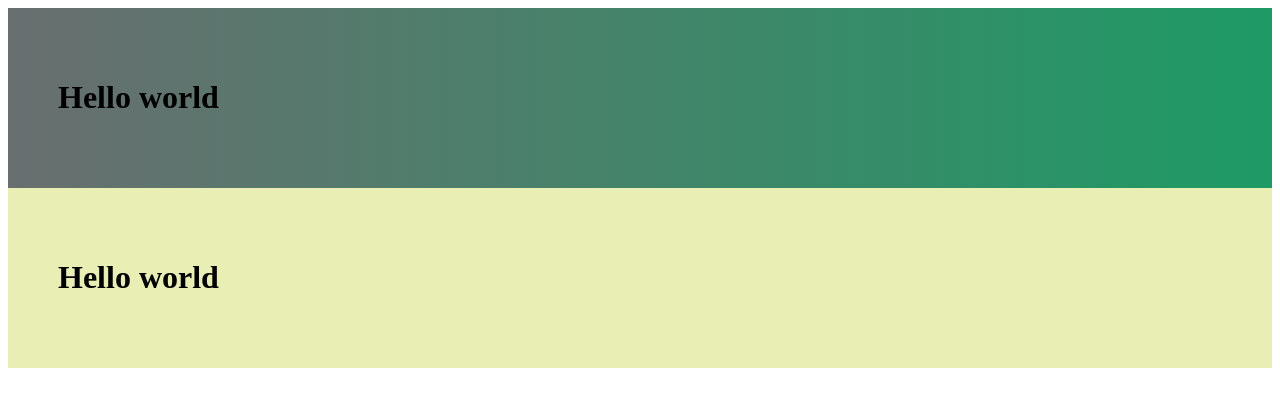
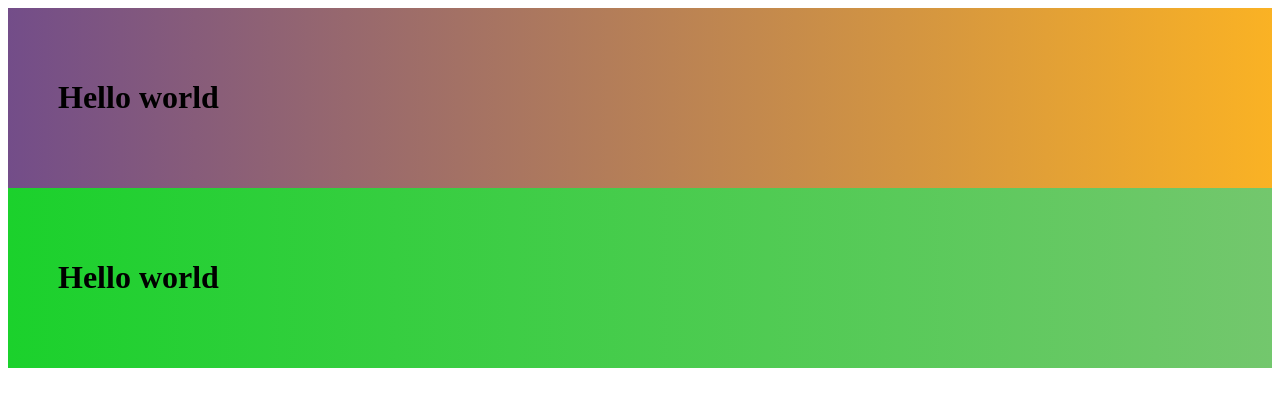
Before and after one commit to navics/gradient, a website: page index.html in a window 1280 px wide. Drawn offline with Linux system fonts and the light colour scheme.

Commit message:
perfected little things

```diff
--- a/gradient.js
+++ b/gradient.js
@@ -10,12 +10,13 @@ class gradient {
             interval: 20,
             gradientSpeed : 0.002,
             colors: new Array(
-                [209, 220, 222],
-                [0, 0, 0, 0],
-                [60, 180, 75],
+                [230, 25, 75],
+                [0, 130, 200],
+                [255, 225, 25],
+                [245, 130, 48],
+                [70, 240, 240],
                 [0, 128, 128],
-                [199, 238, 180],
-                [232, 238, 180]
+                [0, 128, 128]
             )
         })
         this.selector = selector;
@@ -36,23 +37,24 @@ class gradient {
             hasError = true
         }
         if (typeof this.opts.interval !== "number") {
-            errors.push(`[?]'interval' must be a number.`);
+            errors.push(`[?] 'interval' must be a number.`);
             hasError = true
         }
-        if (typeof this.opts.interval !== "number") {
-            errors.push(`[?]'gradientSpeed' must be a number.`);
+        if (typeof this.opts.gradientSpeed !== "number") {
+            errors.push(`[?] 'gradientSpeed' must be a number.`);
             hasError = true
         }
         if (typeof this.opts.colors !== "object") {
-            errors.push(`[?] 'colors' must be an Array on 'rgb' colors.\n`)
+            errors.push(`[?] 'colors' must be an Array of 'rgb' colors.\n`)
             hasError = true
         }
         if (hasError) {
+            alert("Please check your console!")
             console.warn(`ERROR: =>
 ${new String("-").repeat(10)}
 ${errors.splice(" ").join("\n")}
 ${new String("-").repeat(10)}
-contact the author Navicstein[at]gmail[dot]com, and tell him about your issues.
+contact the author Navicstein[at]gmail[dot]com
             `)
             throw `:( Giving up after Fatal Errors, not trying again!`
         }
--- a/index.html
+++ b/index.html
@@ -26,9 +26,11 @@
     <script>
         var g = new gradient(document.getElementById("mainer"), Object.assign({
             interval: 23,
-            gradientSpeed: 4,
+            gradientSpeed: 0.02,
             colors: new Array(
                 [199, 238, 180],
+                [12, 223, 30],
+                [199, 300, 200],
                 [60, 180, 75],
                 [232, 238, 180],
                 [209, 220, 222]
```
Also changed, not shown: README.MD.
